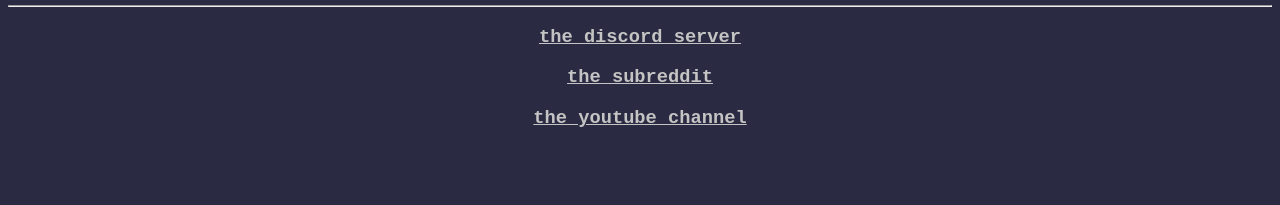
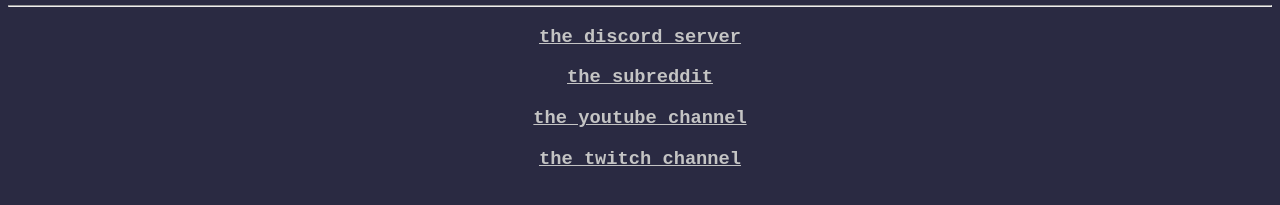
Before and after one commit to lilcocoabean/ssss-site, a plain HTML site: page socials/index.html in a window 1280 px wide. Shown: the part 51-256 px from the top of the page. Drawn offline with Linux system fonts and the light colour scheme; a web font is replaced by a local one.

Commit message:
aghghahghagha

```diff
--- a/socials/index.html
+++ b/socials/index.html
@@ -47,5 +47,6 @@
         <h3 style="text-align: center"><a href="https://discord.gg/PKvQXUFSsg">the discord server</a></h3>
         <h3 style="text-align: center"><a href="https://reddit.com/r/ssssmusic">the subreddit</a></h3>
         <h3 style="text-align: center"><a href="https://youtube.com/@ssssmusic-official">the youtube channel</a></h3>
+        <h3 style="text-align: center"><a href="https://twitch.tv/ssssmusic">the twitch channel</a></h3>
     </body>
 </html>
```
